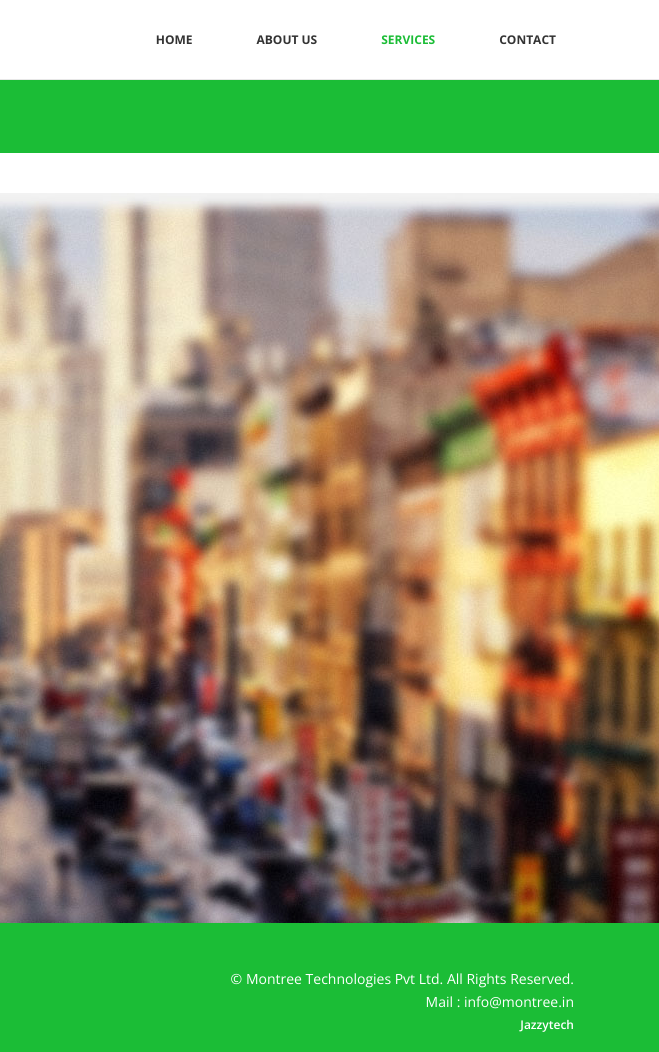
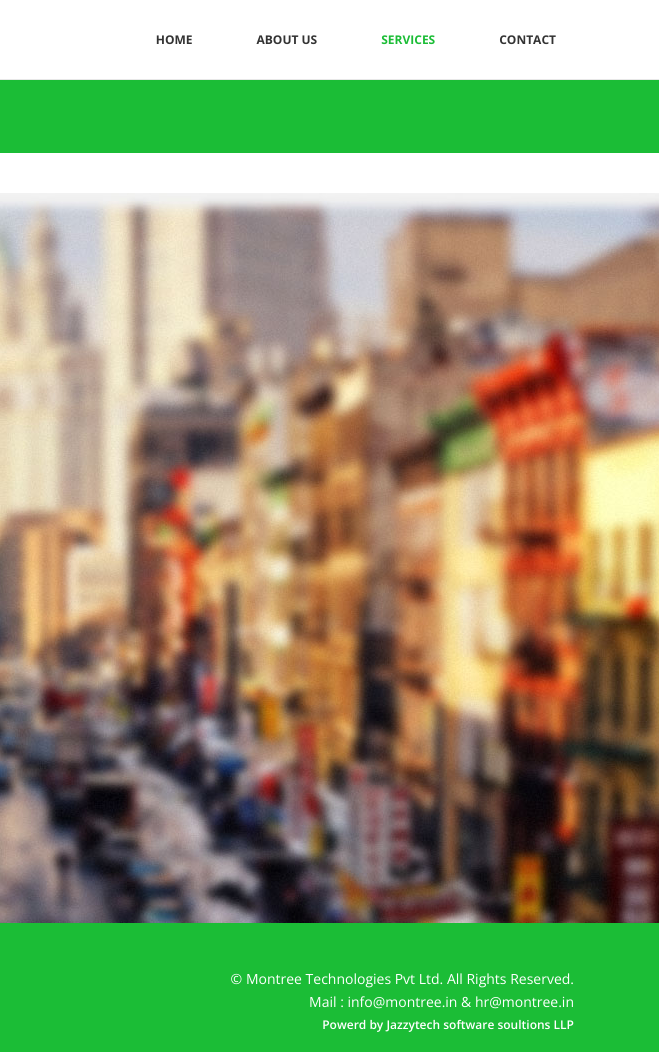
Before and after one commit to Jazzytech/montree.github.io, a plain HTML site: page services.html in a window 1280 px wide. Shown: the full height of the page, 621-1280 px from the left. Drawn offline with nearby package versions, Linux system fonts and the light colour scheme.

Commit message:
Update services.html

```diff
--- a/services.html
+++ b/services.html
@@ -97,9 +97,9 @@
 				<div class="col-md-4 col-md-offset-4">
 					<div class="copyright">
 						&copy; Montree Technologies Pvt Ltd. All Rights Reserved.
-						Mail : info@montree.in
+						Mail : info@montree.in & hr@montree.in
                         <div class="credits">
-                            <a href="http://www.jazzytech.in/">Jazzytech</a>
+                            <a href="http://www.jazzytech.in/">Powerd by Jazzytech software soultions LLP</a>
                         </div>
 					</div>
 				</div>
```
